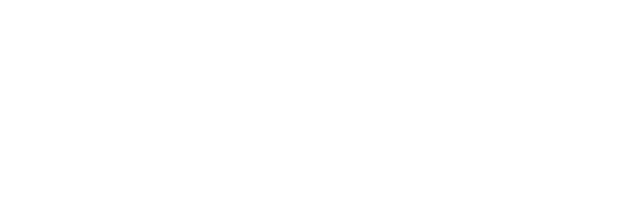
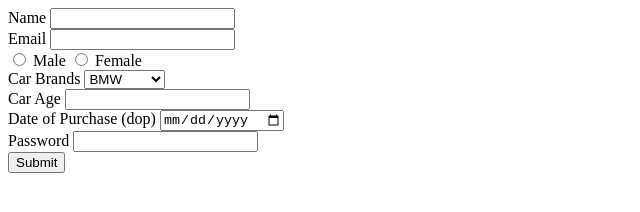
Before and after one commit to acciojob/car-insurance-form-ashpatni20, a website: page main.html in a window 1280 px wide. Shown: the whole page, without its empty margins (0-640 px from the left). Drawn offline with Linux system fonts and the light colour scheme.

Commit message:
created a submission

```diff
--- a/main.html
+++ b/main.html
@@ -8,6 +8,36 @@
 
 <body>
 	<!-- the entire body must be written by student -->
+	<form action="" method="post">
+		<label for="name">Name</label>
+		<input type="text" id="name" required >
+		<br>
+		<label for="email">Email</label>
+		<input type="email" id="email" required>
+		<br>
+		<input type="radio" id="gender_m" name="gender" required>
+		<label for="gender_m">Male</label>
+		<input type="radio" id="gender_f" name="gender" required>
+		<label for="gender_f">Female</label>
+		<br>
+		<label for="cars">Car Brands</label>
+		<select id="cars">
+			<option value="BMW">BMW</option>
+			<option value="Audi">Audi</option>
+			<option value="Mercedez">Mercedez</option>
+		</select>
+		<br>
+		<label for="carage">Car Age</label>
+		<input type="number" id="carage" required>
+		<br>
+		<label for="dop">Date of Purchase (dop)</label>
+		<input id="dop" type="date" required>
+		<br>
+		<label for="password">Password</label>
+		<input type="password" id="password" required>
+		<br>
+		<button type="submit">Submit</button>
+	</form>
     <script type="text/javascript" src="./script.js">
 </script>
 
```
